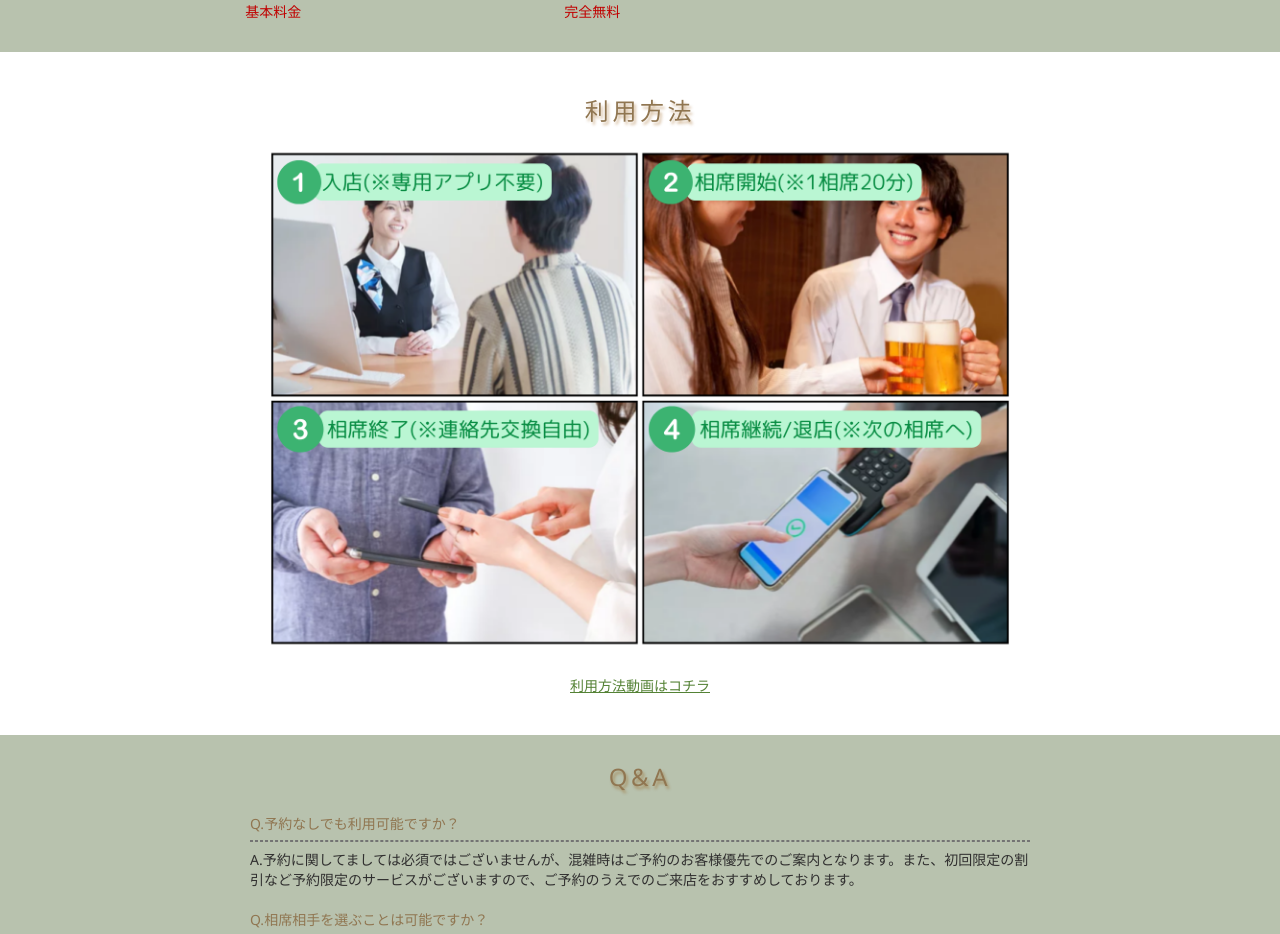
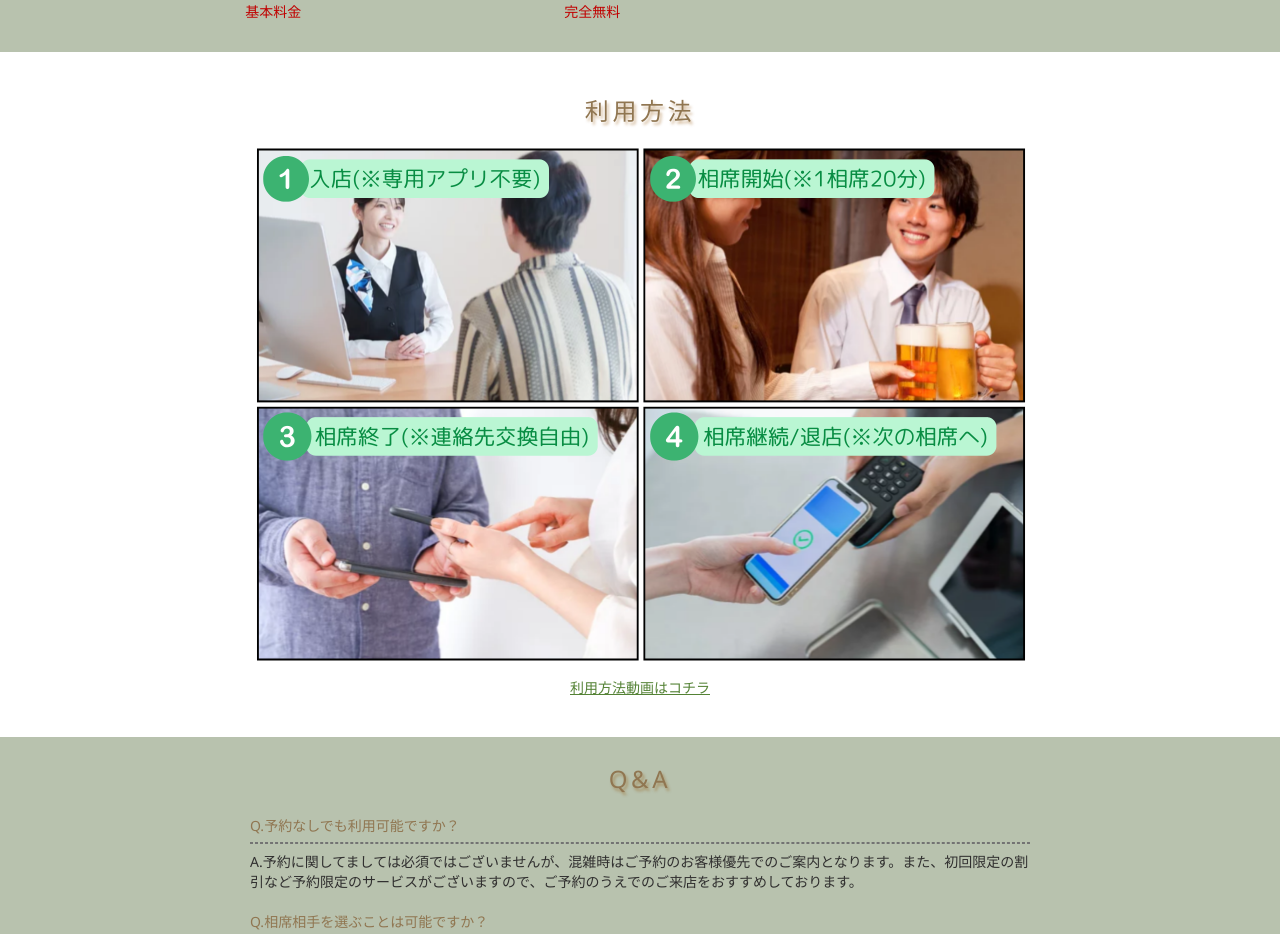
Before and after one commit to Tarao1/HomePage, a Next.js app: page / in a window 1280 px wide. Shown: the part 3780-4714 px from the top of the page. Built offline with nearby package versions, Linux system fonts and the light colour scheme.

Commit message:
edit image size

```diff
--- a/src/componets/content_usage_rules.tsx
+++ b/src/componets/content_usage_rules.tsx
@@ -8,9 +8,12 @@ export default function ContentUsageRules() {
     <div className={styles.flexContainer}>
       <div className={styles.mainContainer}>
         <h1 className={styles.title}>利用方法</h1>
-        <figure className={styles.largeImage}>
-          <Image src={topImage} alt="" layout="responsive" />
-        </figure>
+        <Image
+          src={topImage}
+          alt=""
+          layout="responsive"
+          className={styles.largeImage}
+        />
         <Link
           href="https://www.youtube.com/watch?v=2u_kHW4txFA"
           target="_blank"
--- a/src/styles/content.module.css
+++ b/src/styles/content.module.css
@@ -133,7 +133,7 @@
 }
 
 .largeImage {
-  margin: 1rem;
+  margin: 1px;
 }
 
 /* テーブル */
```
